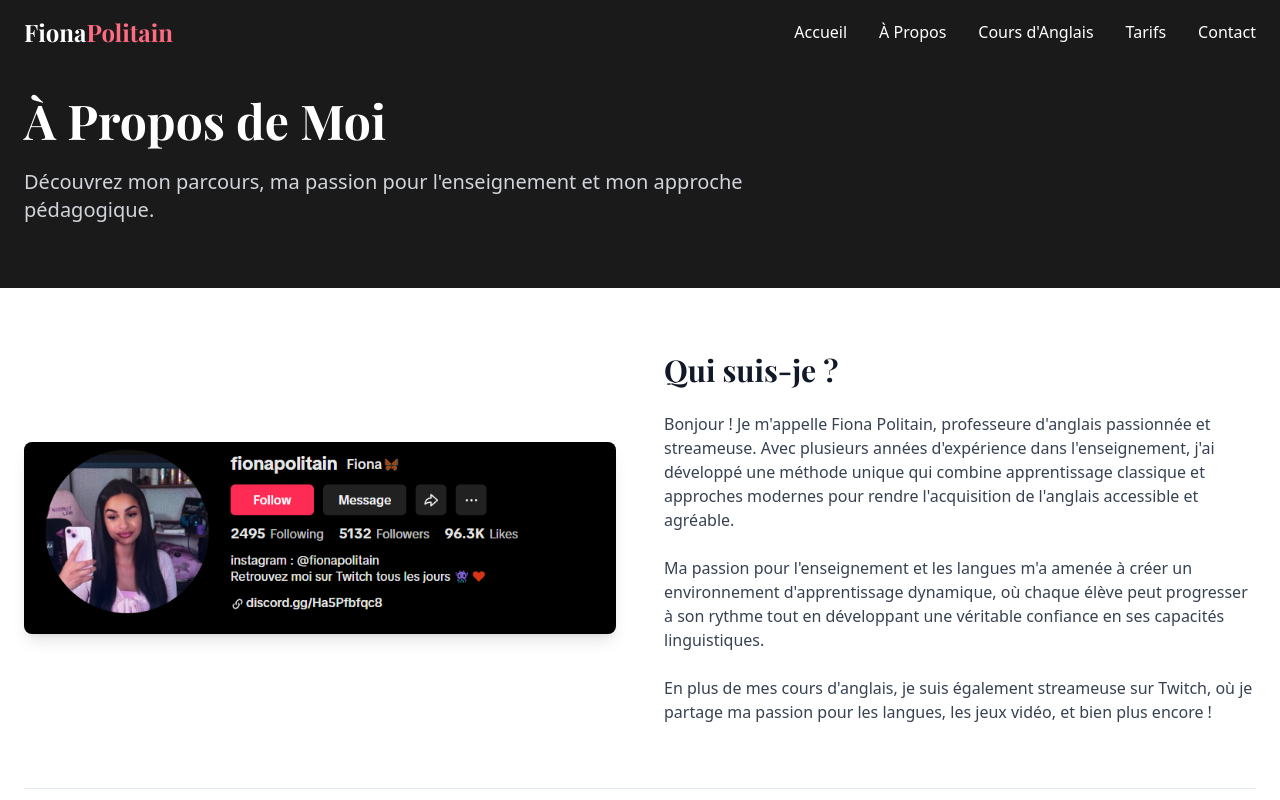
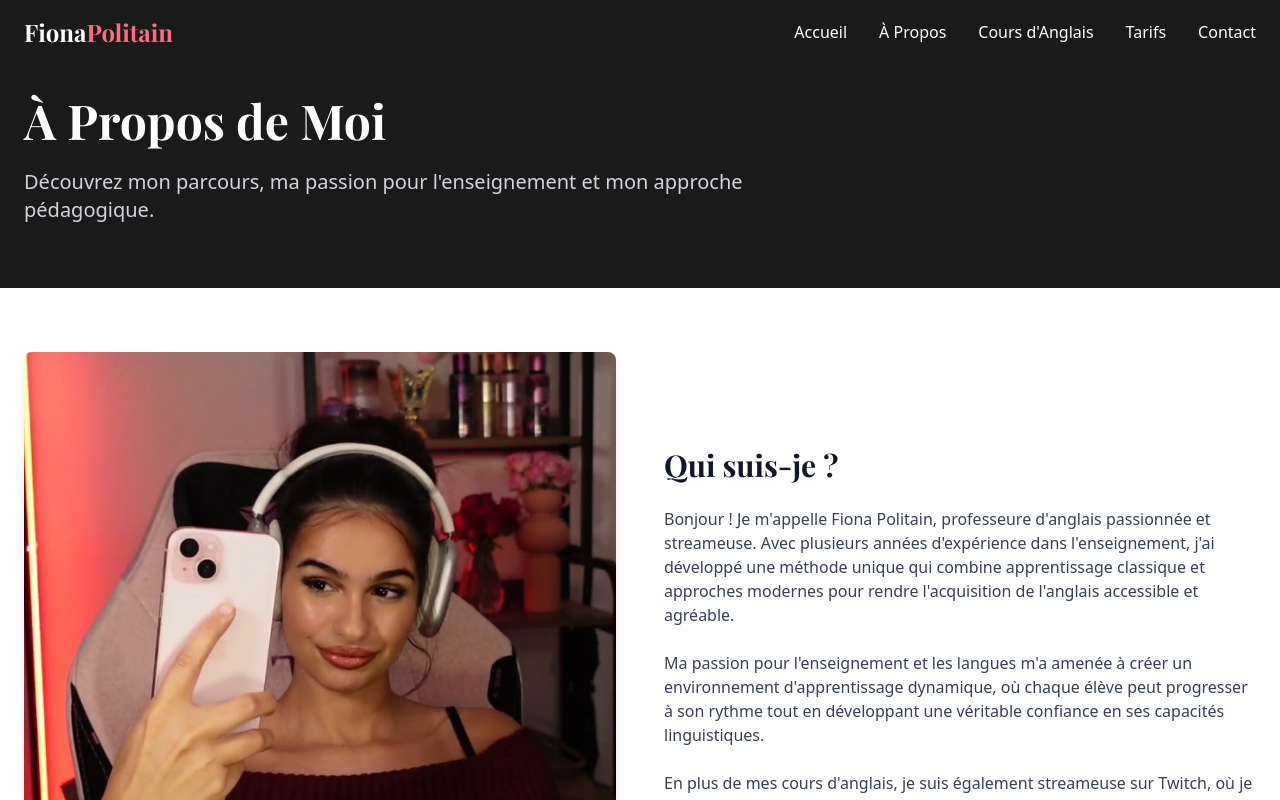
Before and after one commit to AmpasTheodoros/fionapolitain, a React (Vite) app: page /a-propos in a window 1280 px wide. Shown: the top 800 px of the page. Built offline with nearby package versions, Linux system fonts and the light colour scheme.

Commit message:
adding images

```diff
--- a/src/components/Hero.tsx
+++ b/src/components/Hero.tsx
@@ -50,7 +50,7 @@ const Hero = () => {
           {/* Right side - Image */}
           <div className="w-full md:w-1/2">
             <img
-              src="/lovable-uploads/78694ebb-abe1-4a10-820a-72a553a02769.png"
+              src="/lovable-uploads/fionapolitain.jpg"
               alt="Fiona Politain"
               className="w-full h-auto rounded-lg object-cover shadow-md"
             />
--- a/src/pages/About.tsx
+++ b/src/pages/About.tsx
@@ -25,7 +25,7 @@ const About = () => {
           <div className="grid grid-cols-1 md:grid-cols-2 gap-12 items-center">
             <div>
               <img
-                src="/lovable-uploads/dcacf802-2311-4f29-8781-7eeec2a569be.png"
+                src="/lovable-uploads/fionapolitain.jpg"
                 alt="Fiona Politain"
                 className="rounded-lg shadow-lg w-full"
               />
```
Also changed, not shown: public/lovable-uploads/fionapolitain.jpg (added).
